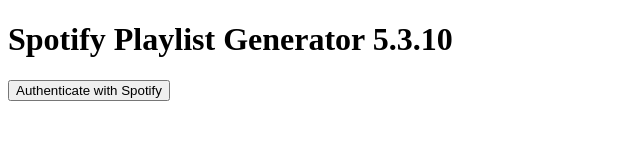
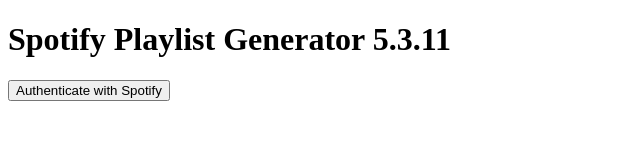
Before and after one commit to FormanRubyDubloon/spotify-playlist-generator.github.io, a plain HTML site: page index.html in a window 1280 px wide. Shown: the full height of the page, 0-640 px from the left. Drawn offline with nearby package versions, Linux system fonts and the light colour scheme.

Commit message:
“Update”

```diff
--- a/app.js
+++ b/app.js
@@ -138,6 +138,8 @@
   console.log('GPT Suggestions:', suggestions); // Log GPT suggestions to inspect the structure
 
   if (suggestions.length > 0) {
+    console.log('Calling displayTextTracklist with:', suggestions); // Debug log
+
     await displayTextTracklist(suggestions);
   } else {
     console.error('GPT Suggestions array is empty');
--- a/index.html
+++ b/index.html
@@ -8,7 +8,7 @@
   <script src="app.js" defer></script>
 </head>
 <body>
-  <h1>Spotify Playlist Generator 5.3.10</h1>
+  <h1>Spotify Playlist Generator 5.3.11</h1>
   <button id="authenticate">Authenticate with Spotify</button>
   <div id="fileSelection" style="display: none;">
     <label for="chatInput">Enter your desired playlist:</label>
```
